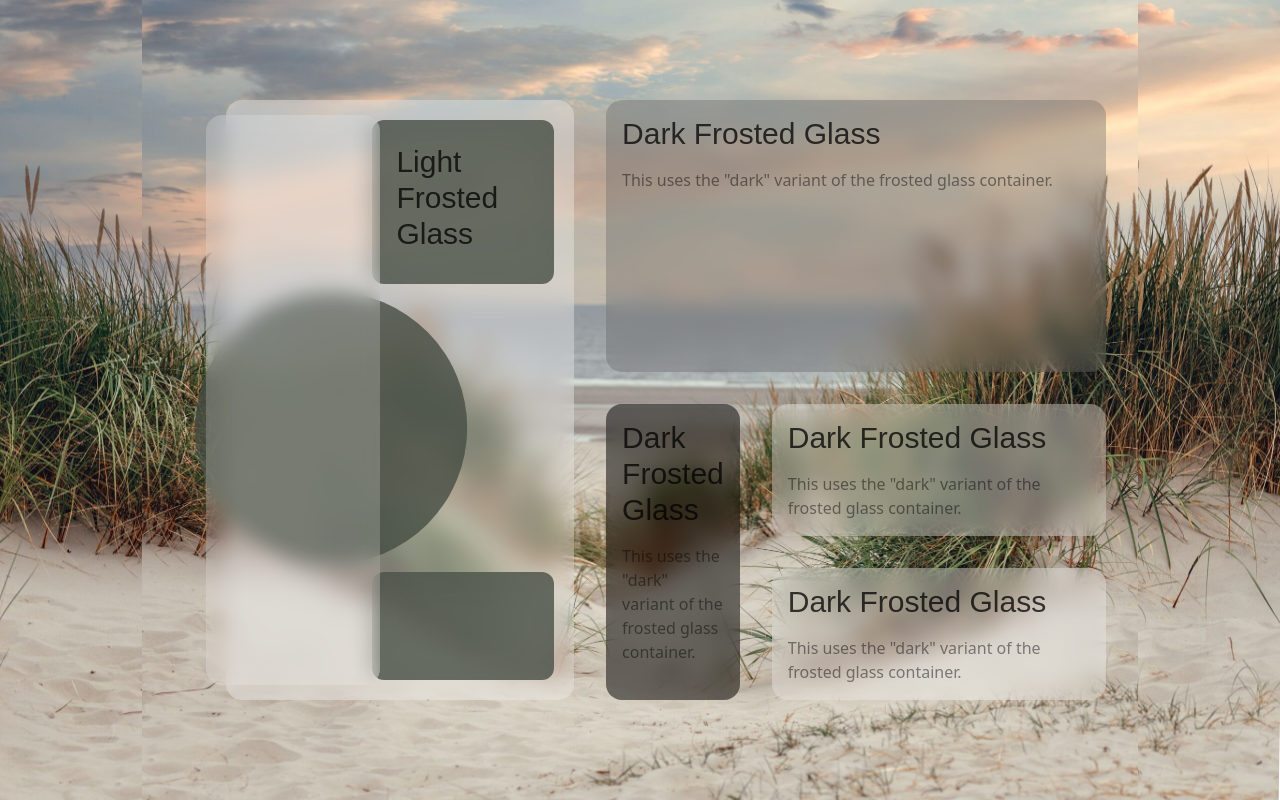
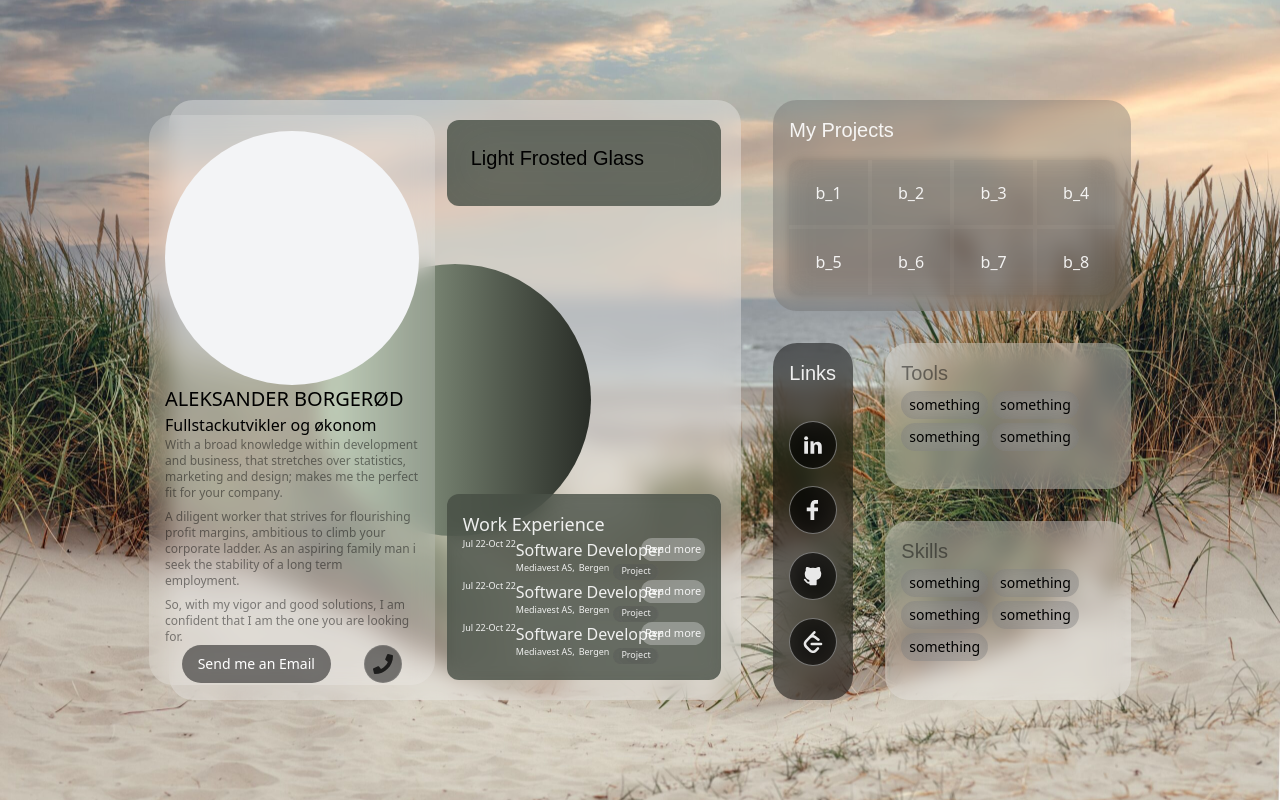
Before and after one commit to Borgerod/kodehode, a Next.js app in the folder Business_Card/my-business-card/: page / in a window 1280 px wide. Built offline with nearby package versions, Linux system fonts and the light colour scheme.

Commit message:
layout and flex fix.
Fix layout and flex.
currently working on RIGHTSIDE

```diff
--- a/Business_Card/my-business-card/src/app/page.tsx
+++ b/Business_Card/my-business-card/src/app/page.tsx
@@ -1,97 +1,296 @@
 "use client";
 
+import { Button } from "@/components/button/Button";
 import { Card } from "@/components/card/Card";
 import FrostedGlass from "@/components/card/FrostedGlass";
+import { TiSocialLinkedin, TiSocialFacebook, TiSocialGithub } from "react-icons/ti";
+import { SiLeetcode } from "react-icons/si";
+import { FaPhone,} from "react-icons/fa";
+import { IoIosMail } from "react-icons/io";
+import { TbBrandGithubFilled } from "react-icons/tb";
+import { Tag } from "@/components/button/Tag";
+import { ButtonGrid } from "@/components/button/ButtonGrid";
+import { StylizedCircle } from "@/components/accessories/stylized_circle";
+
+
 
 export default function Home() {
 	return (
-		// <main className="min-h-screen bg-[url('/assets/images/background.jpg')] bg-cover bg-center flex flex-row items-center justify-center gap-8 p-8">
+		<main className="h-150 flex flex-row gap-8">
+			{/* 1.0) LEFT SIDE */}
+			<div className="flex flex-row p-0 m-0 w-full max-w-150 h-full">
 
-		<main className="min-h-screen bg-[url('/assets/images/background.jpg')] bg-cover bg-center flex flex-row items-center justify-center gap-8 p-8">
-			{/* Light frosted glass version */}
-			<FrostedGlass variant="light" offset></FrostedGlass>
-			{/* use Tailwind arbitrary values for exact sizes and arbitrary flex values for growth */}
+				{/* 1.1) STACKED OFFSET CONTAINER - Profile window */}
+				<FrostedGlass variant="light" offset className="flex flex-col justify-between">
+
+				<div className="rounded-full aspect-square bg-gray-100"
+				></div>
+
+				<b></b>
+				<h1 className="text-xl">
+					ALEKSANDER BORGERØD
+				</h1>
+				<h2 className="text-lm">
+					Fullstackutvikler og økonom
+				</h2>
+				{/* BIO */}
+				<div className="flex flex-col justify-around gap-2 text-xs text-secondary"
+				>
+
+					<p className="">
+	With a broad knowledge within development and business, that stretches over statistics, marketing and design; makes me the perfect fit for your company.
+	</p>
+					<p className="">
+	A diligent worker that strives for flourishing profit margins, ambitious to climb your corporate ladder. As an aspiring family man i seek the stability of a long term employment.
+
+
+					</p>
+					<p className="">
+						So, with my vigor and good solutions, I am confident that I am the one you are looking for.
+
+					</p>
+				</div>
+				{/* button row */}
+				<div className="flex flex-row self-baseline w-full justify-around text-white fill-white text-sm">
+					<Button brightness="dark" variant="frosted" shape="pill" color="black">Send me an Email</Button>
+					<Button brightness="light" variant="frosted" shape="circular" mode="icon" color="black"> <FaPhone/></Button>
+				</div>
+
+				</FrostedGlass>
+
+				{/* 1.2) MAIN PROFILE CONTAINER */}
 				<FrostedGlass
 					variant="light"
 					color="white"
-				className="h-150 flex-[3]">
-				{/* updated: fill the parent */}
-				<div className="flex flex-row h-full w-full gap-0 p-0">
-					{/* left side: centered visual / placeholder */}
+					className="h-full flex-[3] relative">
+					{/* className="h-150 flex-[3] relative"> */}
+					<div className="flex flex-row w-full gap-0 p-0 h-full">
+						{/* 1.2.1) MAIN-LEFTSIDE */}
 						<div className="flex h-full w-[55%]"></div>
+
+
+						{/* 1.2.2) MAIN-RIGHTSIDE */}
 						<div className="flex flex-col justify-evenly h-full w-[60%] gap-2 p-1">
-						{/* right side: content column that stretches vertically */}{" "}
+							{/* 1.2.2.1) MAIN-RIGHT-TOPSIDE - STYLYZED CARD (stats + logo) */}
 							<Card className="bg-[var(--color-surface-green-primary)]">
-							<h1 className="text-3xl font-display mb-2 text-primary">
+								<h2 className=" text-xl font-display mb-2 ">
 									Light Frosted Glass
-							</h1>
+								</h2>
 							</Card>
-						<div className="rounded-[100%] bg-[var(--color-surface-green-primary)] h-[17rem] w-[17rem] -translate-x-[65%]"></div>
-						{/* <div className="rounded-[200px] bg-green-800 h-[17rem] w-[17rem] -translate-x-[65%]"></div> */}
-						<Card className="bg-[var(--color-surface-green-primary)]"></Card>
+							{/* 1.2.2.2) MAIN-RIGHT-MIDDLE - INSET CIRCLE (visual interest) */}
+							{/* Reserve space in the flow for the centered circle so cards don't overlap. */}
+							{/* Spacer keeps the column layout; StylizedCircle is absolutely positioned on top. */}
+							{/* <div className="flex-none h-[17rem] w-full" aria-hidden /> */}
+							<div className="flex-none h-[17rem] w-full" aria-hidden />
+							<StylizedCircle className="absolute left-1/2 top-1/2 -translate-x-1/2 -translate-y-1/2 rounded-full h-[17rem] w-[17rem] pointer-events-none" />
+							{/* 1.2.2.2) MAIN-RIGHT-BOTTOMSIDE - SOLID CARD (work history)  */}
+
+							<FrostedGlass
+							variant="dark" color="green" className="rounded-xl flex-1 p-0 flex flex-col">
+								<h2 className="text-lg text-[var(--color-foreground)]">
+									Work Experience
+								</h2>
+								<div className="flex flex-col justify-items-start align-top">
+								{/* Job */}
+									<div className="flex flex-row  text-xs font-light items-start justify-evenly">
+										{/* date */}
+										<div className="text-[9px] font-light flex-none text-left  flex flex-row ">
+											<p>Jul 22</p>
+											<p> - </p>
+											<p>Oct 22</p>
+										</div>
+
+										{/* title+where+(tag) - shorter but flexible */}
+										<div className="flex-1 min-w-0 flex flex-col ">
+											{/* title - don't wrap, allow overflow */}
+											<h3 className="text-base whitespace-nowrap overflow-visible">Software Developer</h3>
+
+											<div className="text-[9px] flex flex-row whitespace-nowrap overflow-visible">
+												{/* employer */}
+												<p className="">Mediavest AS</p>
+												<p className="mr-1">,</p>
+												{/* place */}
+												<p className="mr-1">Bergen</p>
+												{/* tag */}
+												<Tag className="text-[9px] px-2 h-4 pb-1 pt-0.5 mt-0.5">Project</Tag>
+											</div>
+										</div>
+
+										{/* read_more - do not stretch, fit content */}
+										<div className="flex-none self-start ">
+											<Button shape="pill" color="none" className="w-auto inline-flex text-[11px] font-light p-1">Read more</Button>
+										</div>
+									</div>
+										<div className="flex flex-row  text-xs font-light items-start justify-evenly">
+										{/* date */}
+										<div className="text-[9px] font-light flex-none text-left  flex flex-row ">
+											<p>Jul 22</p>
+											<p> - </p>
+											<p>Oct 22</p>
+										</div>
+
+										{/* title+where+(tag) - shorter but flexible */}
+										<div className="flex-1 min-w-0 flex flex-col ">
+											{/* title - don't wrap, allow overflow */}
+											<h3 className="text-base whitespace-nowrap overflow-visible">Software Developer</h3>
+
+											<div className="text-[9px] flex flex-row whitespace-nowrap overflow-visible">
+												{/* employer */}
+												<p className="">Mediavest AS</p>
+												<p className="mr-1">,</p>
+												{/* place */}
+												<p className="mr-1">Bergen</p>
+												{/* tag */}
+												<Tag className="text-[9px] px-2 h-4 pb-1 pt-0.5 mt-0.5">Project</Tag>
+											</div>
+										</div>
+
+										{/* read_more - do not stretch, fit content */}
+										<div className="flex-none self-start ">
+											<Button shape="pill" color="none" className="w-auto inline-flex text-[11px] font-light p-1">Read more</Button>
+										</div>
+									</div>
+										<div className="flex flex-row  text-xs font-light items-start justify-evenly">
+										{/* date */}
+										<div className="text-[9px] font-light flex-none text-left  flex flex-row ">
+											<p>Jul 22</p>
+											<p> - </p>
+											<p>Oct 22</p>
+										</div>
+
+										{/* title+where+(tag) - shorter but flexible */}
+										<div className="flex-1 min-w-0 flex flex-col ">
+											{/* title - don't wrap, allow overflow */}
+											<h3 className="text-base whitespace-nowrap overflow-visible">Software Developer</h3>
+
+											<div className="text-[9px] flex flex-row whitespace-nowrap overflow-visible">
+												{/* employer */}
+												<p className="">Mediavest AS</p>
+												<p className="mr-1">,</p>
+												{/* place */}
+												<p className="mr-1">Bergen</p>
+												{/* tag */}
+												<Tag className="text-[9px] px-2 h-4 pb-1 pt-0.5 mt-0.5">Project</Tag>
+											</div>
+										</div>
+
+										{/* read_more - do not stretch, fit content */}
+										<div className="flex-none self-start ">
+											<Button shape="pill" color="none" className="w-auto inline-flex text-[11px] font-light p-1">Read more</Button>
+										</div>
+									</div>
+
+								</div>
+
+
+
+							</FrostedGlass>
+							{/* <Card className="bg-[var(--color-surface-green-primary)] text-[var(--color-foreground)]">
+
+							</Card> */}
 						</div>
 					</div>
 				</FrostedGlass>
+			</div>
 
-			{/* Dark frosted glass version */}
-			{/* if you want flexible columns: use flex-[2] / flex-[1] on the children inside a flex container */}
 
-			{/* RIGHT SIDE */}
-			<div className="flex flex-col gap-8 max-w-[500px] h-150">
+			{/* 2.0) RIGHT SIDE */}
+			<div className="flex flex-col gap-8 max-w-150 h-full min-h-0">
+
+				{/* 2.1) RIGHT-TOP SECTION - BUTTON GRID (highlighted projects)  */}
 				<FrostedGlass
 					variant="dark"
 					color="grey"
-					className="h-70 flex-[1] max-w-[500px]">
-					<h1 className="text-3xl font-display mb-4 text-primary">
-						Dark Frosted Glass
-					</h1>
-					<p className="text-secondary">
-						This uses the &quot;dark&quot; variant of the frosted
-						glass container.
-					</p>
+					className="grow-1 basis-0 max-w-150 min-h-0" >
+					<h2 className="text-xl font-display mb-4 ">
+						My Projects
+					</h2>
+					{/* wrap grid in an overflow-safe container so it fits the parent's height */}
+						{/* <ButtonGrid color="grey" frosted > */}
+						<ButtonGrid frosted>
+							<a className="text-base" href="https://b_1.com">b_1</a>
+							<a className="text-base" href="https://b_2.com">b_2</a>
+							<a className="text-base" href="https://b_3.com">b_3</a>
+							<a className="text-base" href="https://b_4.com">b_4</a>
+							<a className="text-base" href="https://b_5.com">b_5</a>
+							<a className="text-base" href="https://b_6.com">b_6</a>
+							<a className="text-base" href="https://b_7.com">b_7</a>
+							<a className="text-base" href="https://b_8.com">b_8</a>
+						</ButtonGrid>
+
 				</FrostedGlass>
 
-				<div className="flex flex-row gap-8 ">
+				{/* 2.2) RIGHT-BOTTOM SECTION - (TAGs + SOCIAL BUTTONs)  */}
+				<div className="flex flex-row gap-8 grow-2 basis-0 min-h-0">
+					{/* 2.2.1) LONG BLACK GLASS CONTAINER - (SOCIAL BUTTONS)  */}
 					<FrostedGlass
 						variant="dark"
 						color="black"
-						className="flex-[1] max-w-[500px] h-full">
-						<h1 className="text-3xl font-display mb-4 text-primary">
-							Dark Frosted Glass
-						</h1>
-						<p className="text-secondary">
-							This uses the &quot;dark&quot; variant of the
-							frosted glass container.
-						</p>
+						className="min-w-20 max-w-90 h-full min-h-0" >
+						<h2 className="text-xl font-display mb-4 ">
+							Links
+						</h2>
+						<div className="flex flex-col justify-evenly grow h-full w-full min-h-0">
+
+						<Button variant="frosted" shape="circular" mode="icon" color="black" >
+						<TiSocialLinkedin className=" h-full w-full"/>
+						</Button>
+						<Button variant="frosted" shape="circular" mode="icon" color="black">
+						<TiSocialFacebook className=" h-full w-full"/>
+						</Button>
+						<Button variant="frosted" shape="circular" mode="icon" color="black" className="p-3 flex justify-center align-middle">
+						<TbBrandGithubFilled  className=" h-full w-full"/>
+
+						</Button>
+						<Button variant="frosted" shape="circular" mode="icon" color="black" className="p-3">
+						<SiLeetcode className=" h-full w-full"/>
+						</Button>
+						</div>
+
+
 					</FrostedGlass>
-					<div className="flex flex-col gap-8">
+
+					{/* 2.3) TAG CONTAINER COLUMN INV - TOOLS + SKILLS*/}
+					<div className="flex flex-col gap-8 h-full min-h-0" >
+						{/* 2.3.1) WHITE GLASS CONTAINER - TOOLS */}
 						<FrostedGlass
 							variant="light"
 							color="white"
-							className="h-70 flex-[1] max-w-[500px]">
-							<h1 className="text-3xl font-display mb-4 text-primary">
-								Dark Frosted Glass
-							</h1>
-							<p className="text-secondary">
-								This uses the &quot;dark&quot; variant of the
-								frosted glass container.
-							</p>
+							// className="h-70 flex-[1] max-w-150">
+							className="max-w-150 grow-1 min-h-0">
+							<h2 className="text-xl font-display mb-1 text-secondary">
+								Tools
+							</h2>
+							<div className="flex flex-row flex-wrap gap-1">
+							<Tag> something </Tag>
+							<Tag> something </Tag>
+							<Tag> something </Tag>
+							<Tag> something </Tag>
+							</div>
 						</FrostedGlass>
+
+						{/* 2.3.2) WHITE GLASS CONTAINER - SKILLS */}
 						<FrostedGlass
 							variant="light"
 							color="white"
-							className="h-70 flex-[1] max-w-[500px]">
-							<h1 className="text-3xl font-display mb-4 text-primary">
-								Dark Frosted Glass
-							</h1>
-							<p className="text-secondary">
-								This uses the &quot;dark&quot; variant of the
-								frosted glass container.
-							</p>
+							className="max-w-150 grow-1 min-h-0">
+							{/* className="h-70 flex-[1] max-w-150 "> */}
+							<h2 className="text-xl font-display mb-1 text-secondary">
+								Skills
+							</h2>
+							<div className="flex flex-row flex-wrap gap-1">
+							<Tag> something </Tag>
+							<Tag> something </Tag>
+							<Tag> something </Tag>
+							<Tag> something </Tag>
+							<Tag> something </Tag>
+							</div>
+
 						</FrostedGlass>
 					</div>
 				</div>
 			</div>
+			{/* </div> */}
 		</main>
 	);
 }
--- a/Business_Card/my-business-card/src/components/card/Card.tsx
+++ b/Business_Card/my-business-card/src/components/card/Card.tsx
@@ -8,10 +8,10 @@ export type CardProps = {
 export function Card({ children, className }: CardProps) {
 	return (
 		<section
-			className={`rounded-xl p-6 backdrop-blur-xl max-w-md w-full flex-1 ${
+			className={`rounded-xl p-6 backdrop-blur-xl max-w-md w-full flex-1 text-[var(--color-foreground)] ${
 				className ?? "bg-surface-white-primary/50"
 			}`}>
-			<div className="text-sm ">{children}</div>
+			<div className="text-sm  text-[var(--color-foreground)]">{children}</div>
 		</section>
 	);
 }
--- a/Business_Card/my-business-card/src/components/card/FrostedGlass.tsx
+++ b/Business_Card/my-business-card/src/components/card/FrostedGlass.tsx
@@ -16,7 +16,7 @@ export interface FrostedGlassProps extends HTMLAttributes<HTMLDivElement> {
 
 const baseClasses =
 	// "relative isolate flex flex-col gap-4 rounded-[1rem] p-4 backdrop-blur-[10px]  max-w-150";
-	"relative isolate flex flex-col gap-0  p-1 rounded-[1rem] backdrop-blur-[10px] max-w-150 flex-1 min-h-0";
+	"relative isolate flex flex-col gap-0 p-4 rounded-3xl backdrop-blur-[10px] max-w-150";
 
 // "relative isolate flex w-full flex-col gap-4 rounded-[1rem] p-4 backdrop-blur-[10px]";
 // "relative isolate flex w-full max-w-[320px] flex-col gap-4 rounded-[1rem] p-4 backdrop-blur-[10px]";
@@ -152,7 +152,6 @@ export default function FrostedGlass({
 			? "border-white/40 text-foreground"
 			: "border-white/10 text-white/90"
 		: variantClasses[variant];
-
 	const card = (
 		<div
 			className={cx(
@@ -164,7 +163,6 @@ export default function FrostedGlass({
 				className
 			)}
 			style={{
-				padding: "1rem",
 				// only apply forced height for overlay instance via createPortal path
 				...style,
 			}}
```
Also changed, not shown: Business_Card/my-business-card/src/app/globals.css (+17 -0 lines). Lines whose indentation alone changed are shown as unchanged.
